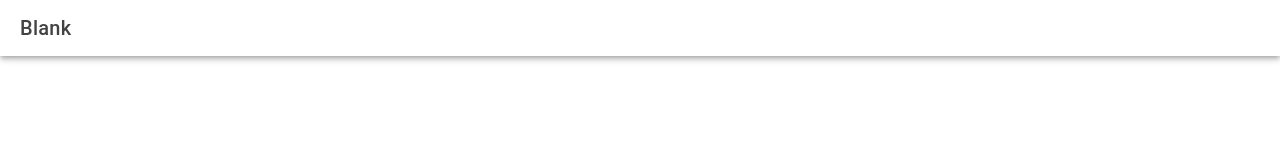
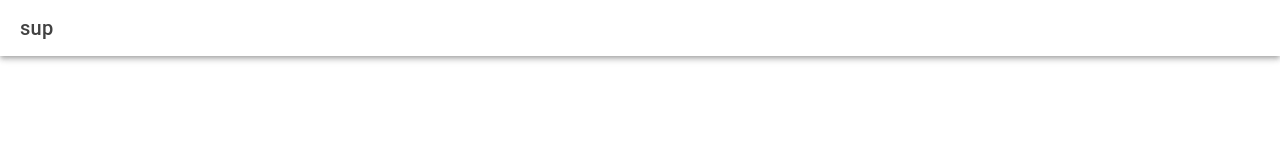
Before and after one commit to andreea-lipan/pdm-ionic-frontend, a React (Vite) app: page /home in a window 1280 px wide. Shown: the top 160 px of the page. Built offline with nearby package versions, Linux system fonts and the light colour scheme.

Commit message:
working base app

```diff
--- a/src/pages/Home.tsx
+++ b/src/pages/Home.tsx
@@ -7,13 +7,13 @@
     <IonPage>
       <IonHeader>
         <IonToolbar>
-          <IonTitle>Blank</IonTitle>
+          <IonTitle>sup</IonTitle>
         </IonToolbar>
       </IonHeader>
       <IonContent fullscreen>
         <IonHeader collapse="condense">
           <IonToolbar>
-            <IonTitle size="large">Blank</IonTitle>
+            <IonTitle size="large">hiiiiii</IonTitle>
           </IonToolbar>
         </IonHeader>
         <ExploreContainer />
```
